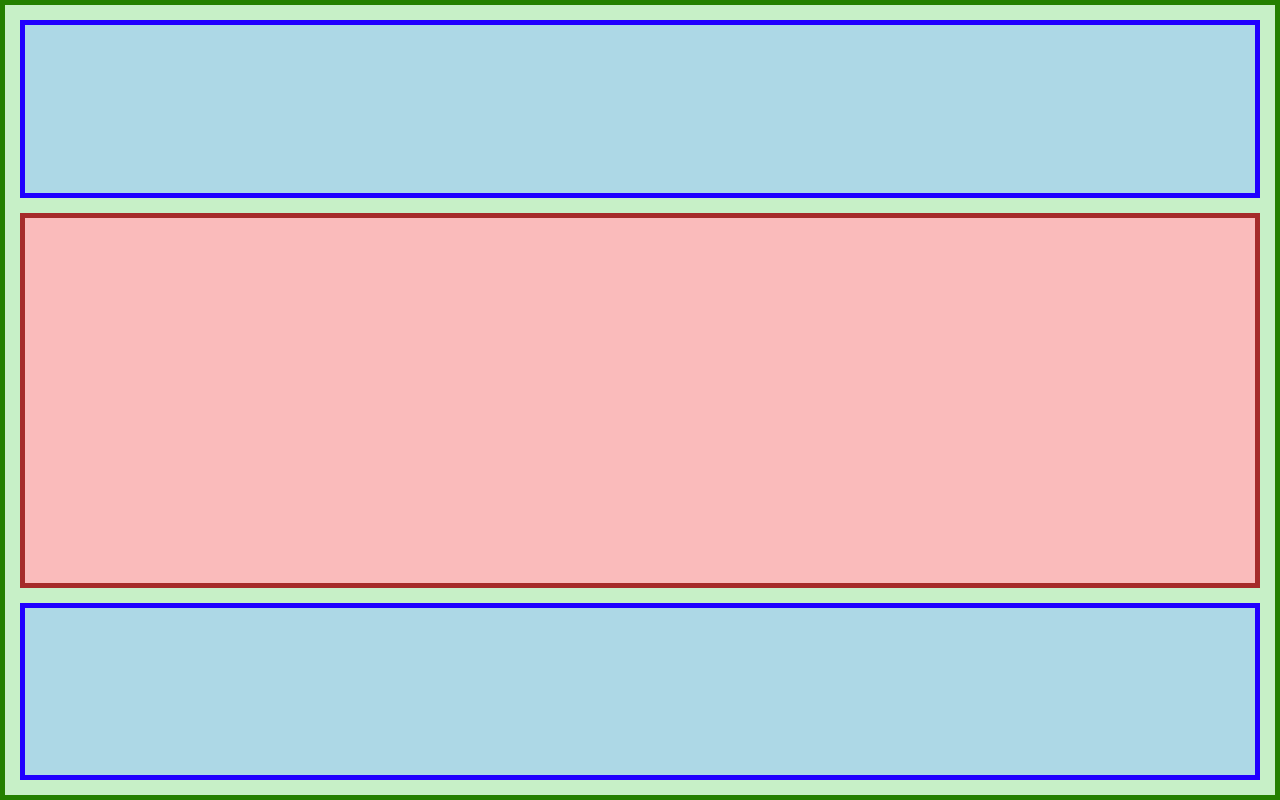
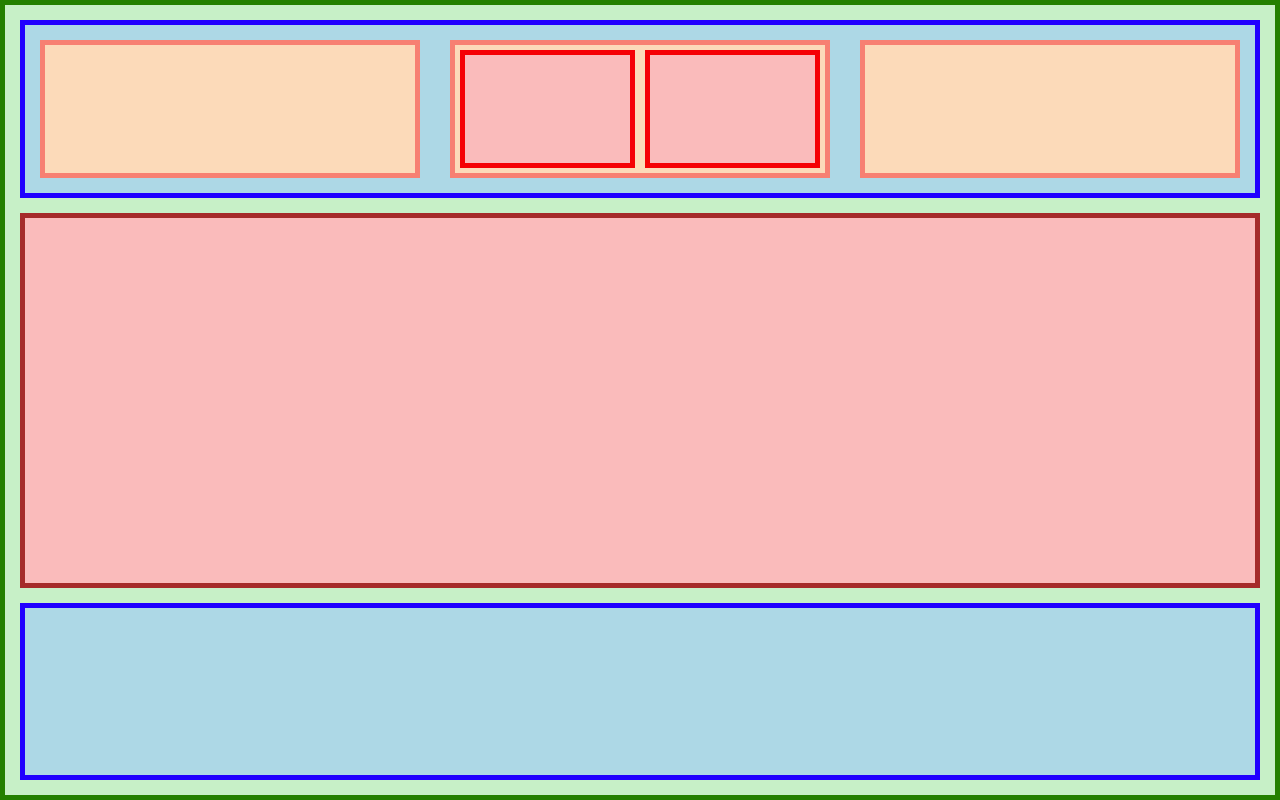
Before and after one commit to Sivnerof/Odin-Project, a plain HTML site: page Front-End/Practice-Exercises/flexbox-1.html in a window 1280 px wide. Drawn offline with Linux system fonts and the light colour scheme.

Commit message:
Added style for header

```diff
--- a/Front-End/Practice-Exercises/flexbox-1.css
+++ b/Front-End/Practice-Exercises/flexbox-1.css
@@ -22,8 +22,36 @@
     height: calc(25% - 20px);
     background-color: #add8e6;
     border: 5px solid #2000ff;
+    display: flex;
 }
 
 .container > * {
     margin: 15px;
 }
+
+header > div {
+    display: flex;
+    flex: 1;
+    margin: 15px;
+    background-color: #fcdab9;
+    border: 5px solid #f78072;
+}
+
+header > div > div {
+    background-color: #fabbbb;
+    border: 5px solid #f50105;
+    margin: 5px;
+    flex: 1;
+}
+
+.peach {
+    background-color: #fcdab9;
+}
+
+.salmon {
+    background-color: #fac0cb;
+}
+
+.light-purple {
+    background-color: #e2deff;
+}
```
